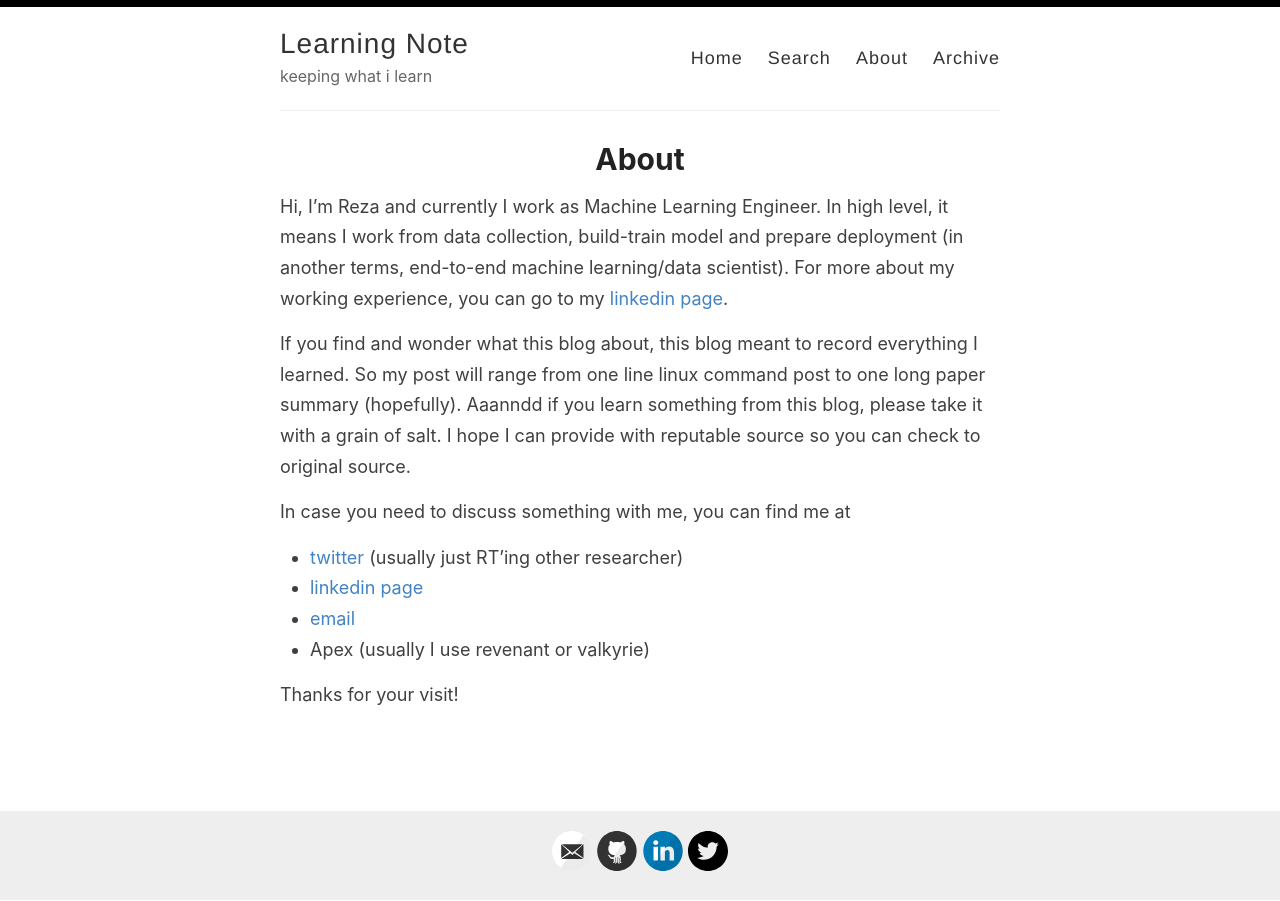
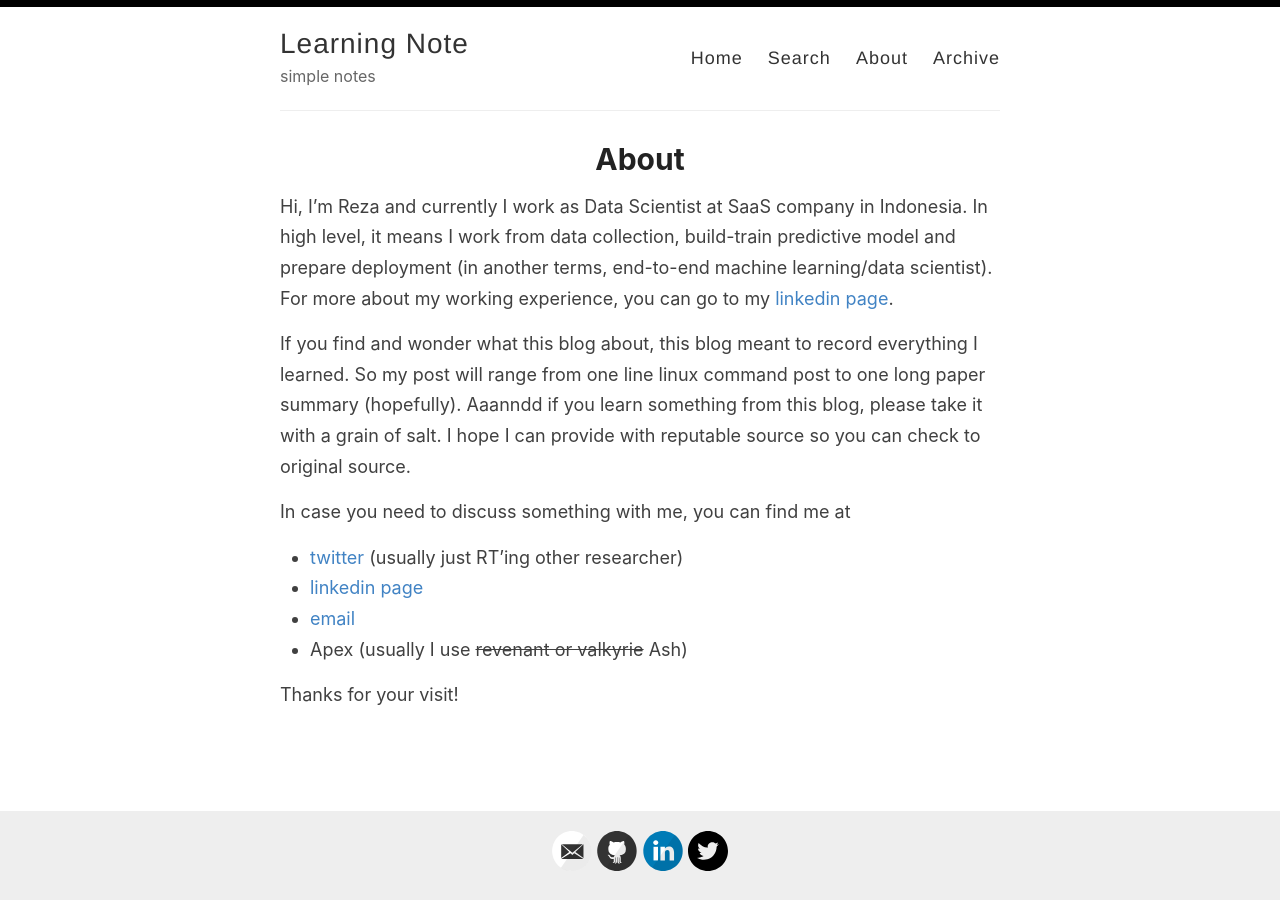
Before and after one commit to rzsgrt/rzsgrt.io, a Jekyll site: the page built from _pages/about.md, in a window 1280 px wide. Built offline with Jekyll 4.4.1, drawn with Linux system fonts in a browser that asks for light colours.

Commit message:
Edit bio and about page

```diff
--- a/_config.yml
+++ b/_config.yml
@@ -9,7 +9,7 @@ name: Learning Note
 author: Reza Sugiarto
 
 # Short bio or description (displayed in the header)
-description: keeping what i learn
+description: simple notes
 
 # URL of your avatar or profile pic (you could use your GitHub profile pic)
 avatar: /images/reverie.png
@@ -34,7 +34,6 @@ footer-links:
   # youtube: # channel/<your_long_string> or user/<user-name>
   # googleplus: # anything in your profile username that comes after plus.google.com/
   # playconsole:
-
 
 # Enter your Disqus shortname (not your username) to enable commenting on posts
 # You can find your shortname on the Settings page of your Disqus account
@@ -74,7 +73,7 @@ kramdown:
   syntax_highlighter: rouge
   syntax_highlighter_opts:
     # Use existing pygments syntax highlighting css
-    css_class: 'highlight'
+    css_class: "highlight"
 
 # Set the Sass partials directory, as we're using @imports
 sass:
@@ -87,7 +86,7 @@ plugins:
   - jekyll-seo-tag
   - jekyll-paginate
 
-include: ['_pages']
+include: ["_pages"]
 
 paginate: 6
 paginate_path: /page:num/
--- a/_pages/about.md
+++ b/_pages/about.md
@@ -4,7 +4,7 @@ title: About
 permalink: /about/
 ---
 
-Hi, I'm Reza and currently I work as Machine Learning Engineer. In high level, it means I work from data collection, build-train model and prepare deployment (in another terms, end-to-end machine learning/data scientist). For more about my working experience, you can go to my [linkedin page](https://www.linkedin.com/in/reza-sugiarto/).
+Hi, I'm Reza and currently I work as Data Scientist at SaaS company in Indonesia. In high level, it means I work from data collection, build-train predictive model and prepare deployment (in another terms, end-to-end machine learning/data scientist). For more about my working experience, you can go to my [linkedin page](https://www.linkedin.com/in/reza-sugiarto/).
 
 If you find and wonder what this blog about, this blog meant to record everything I learned. So my post will range from one line linux command post to one long paper summary (hopefully). Aaanndd if you learn something from this blog, please take it with a grain of salt. I hope I can provide with reputable source so you can check to original source.
 
@@ -13,6 +13,6 @@ In case you need to discuss something with me, you can find me at
 - [twitter](https://twitter.com/rzsgrt) (usually just RT'ing other researcher)
 - [linkedin page](https://www.linkedin.com/in/reza-sugiarto/)
 - [email](mailto:reza16.sugiarto@gmail.com)
-- Apex (usually I use revenant or valkyrie)
+- Apex (usually I use ~~revenant or valkyrie~~ Ash)
 
 Thanks for your visit!
```
